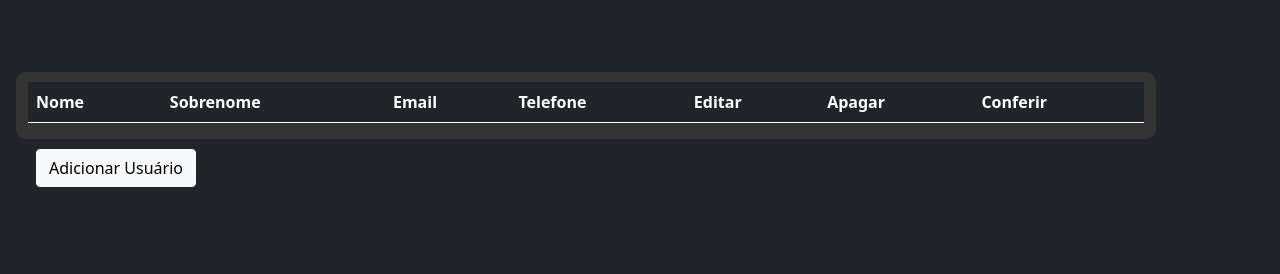
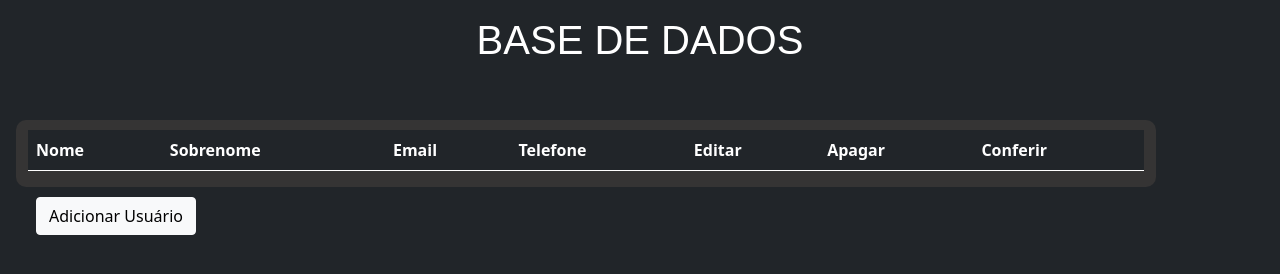
Before and after one commit to ElieloJr/Desafio-do-Luiz, a plain HTML site: page index.html in a window 1280 px wide. Drawn offline with nearby package versions, Linux system fonts and the light colour scheme.

Commit message:
Update final

```diff
--- a/funcoes.js
+++ b/funcoes.js
@@ -9,6 +9,7 @@ function showAlert(type, text) {
     setInterval(function(){
         alertPlaceholder.removeChild(wrapper)
     }, 3000)
+
 }
 
 // Alerta dados dos alunos
--- a/index.html
+++ b/index.html
@@ -4,7 +4,7 @@
     <meta charset="UTF-8">
     <meta http-equiv="X-UA-Compatible" content="IE=edge">
     <meta name="viewport" content="width=device-width, initial-scale=1.0">
-    <title>Exemplo</title>
+    <title>Base de dados</title>
     <link rel="stylesheet" href="style.css">
     <link href="https://cdn.jsdelivr.net/npm/bootstrap@5.1.0/dist/css/bootstrap.min.css" rel="stylesheet" integrity="sha384-KyZXEAg3QhqLMpG8r+8fhAXLRk2vvoC2f3B09zVXn8CA5QIVfZOJ3BCsw2P0p/We" crossorigin="anonymous">
     <script src="https://cdn.jsdelivr.net/npm/bootstrap@5.1.0/dist/js/bootstrap.bundle.min.js" integrity="sha384-U1DAWAznBHeqEIlVSCgzq+c9gqGAJn5c/t99JyeKa9xxaYpSvHU5awsuZVVFIhvj" crossorigin="anonymous"></script>
@@ -12,6 +12,7 @@
 
 </head>
 <body class="background p-3 mb-2 bg-dark text-white">
+  <h1>Base de Dados</h1>
     <div id="alertPlaceholder"></div>
     <div class="modal-dialog modal-dialog-centered"></div>
     <div class="container">
--- a/index.js
+++ b/index.js
@@ -29,7 +29,7 @@ function updateAlunosList() {
     let list = document.getElementById("items")
     var alunoEntries = ""
     self.alunos.forEach(aluno => {
-        alunoEntries += `<tr><td>${aluno.first_name}</td><td>${aluno.last_name}</td><td>${aluno.email}</td><td>${aluno.phone}</td><td><button class="btn btn-warning" data-bs-toggle="modal" data-bs-target="#exampleModal" onClick="editAluno(${aluno.id})">Editar</button></td><td><button onClick="apagaAluno(${aluno.id})" class="btn btn-danger">Apagar</button></td><td><button onClick="alertaAluno(${aluno.id})" class="btn btn-dark" data-bs-toggle="modal" data-bs-target="#staticBackdrop">Ver</button></td></tr>`
+        alunoEntries += `<tr><td>${aluno.first_name}</td><td>${aluno.last_name}</td><td>${aluno.email}</td><td>${aluno.phone}</td><td><button class="btn btn-warning" data-bs-toggle="modal" data-bs-target="#exampleModal" onClick="editAluno(${aluno.id})">Editar</button></td><td><button onClick="apagaAluno(${aluno.id})" class="btn btn-danger">Apagar</button></td><td><button onClick="alertaAluno(${aluno.id})" class="btn btn-dark" data-bs-toggle="modal" data-bs-target="#staticBackdrop">Ver Dados</button></td></tr>`
     });
 
     list.innerHTML = alunoEntries
--- a/style.css
+++ b/style.css
@@ -1,6 +1,11 @@
+h1 {
+    text-align: center;
+    text-transform: uppercase;
+    font-family: arial;
+    font-weight: bolder;
+}
 #btnAdd{
     margin: 10px 20px;
-
 }
 
 .container {
```
